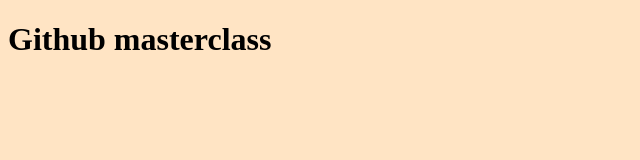
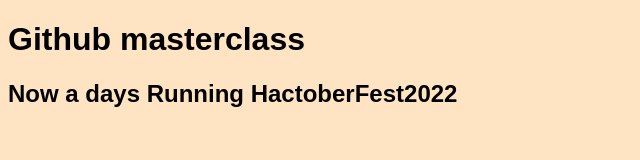
Before and after one commit to shags8/github-masterclass, a plain HTML site: page index.html in a window 1280 px wide. Shown: the whole page, without its empty margins (0-640 px from the left). Drawn offline with Linux system fonts and the light colour scheme.

Commit message:
add some text ,change styling and change font style

```diff
--- a/index.html
+++ b/index.html
@@ -8,6 +8,7 @@
     <link rel=stylesheet href="index.css">
   </head>
   <body>
-    <h1>Github masterclass</h1>
+    <h1 style="font-family: sans-serif;">Github masterclass</h1>
+    <h2 style="font-family: sans-serif;">Now a days Running HactoberFest2022</h2>
   </body>
 </html>
```
